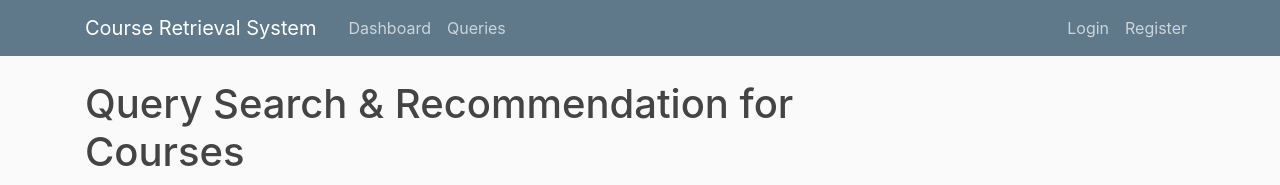
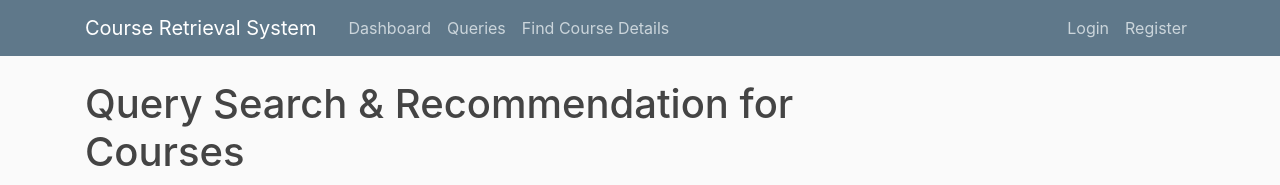
Before and after one commit to tanejaaryan/InformationRetrievalProject, a Flask app: page /about in a window 1280 px wide. Shown: the top 185 px of the page. Run offline with Flask 2, Linux system fonts and the light colour scheme; some libraries are stand-ins or nearby versions.

Commit message:
Update layout.html

```diff
--- a/Backend/flaskblog/templates/layout.html
+++ b/Backend/flaskblog/templates/layout.html
@@ -28,6 +28,7 @@
             <div class="navbar-nav mr-auto">
               <a class="nav-item nav-link" href="{{ url_for('home') }}">Dashboard</a>
               <a class="nav-item nav-link" href="{{ url_for('about') }}">Queries</a>
+              <a class="nav-item nav-link" href="{{ url_for('general') }}">Find Course Details</a>
             </div>
             <!-- Navbar Right Side -->
             <div class="navbar-nav">
```
